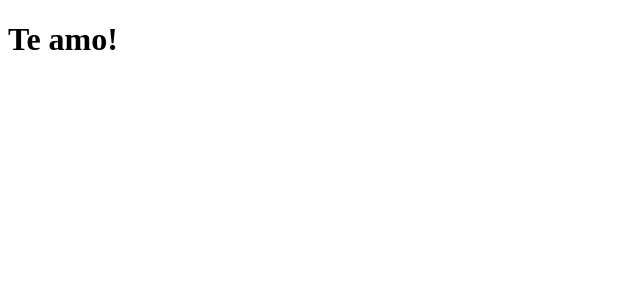
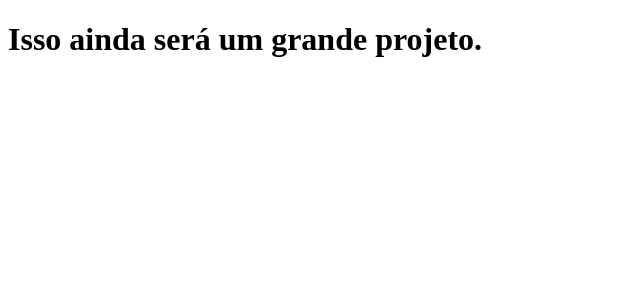
Before and after one commit to lucaskarsten/clone-tabnews, a Next.js app: page / in a window 1280 px wide. Shown: the top 300 px of the page, without its empty margins (0-640 px from the left). Built offline with nearby package versions, Linux system fonts and the light colour scheme.

Commit message:
Alteração no texto

```diff
--- a/pages/index.js
+++ b/pages/index.js
@@ -1,5 +1,5 @@
 function Home() {
-  return <h1>Te amo!</h1>;
+  return <h1>Isso ainda será um grande projeto.</h1>;
 }
 
 export default Home;
```
